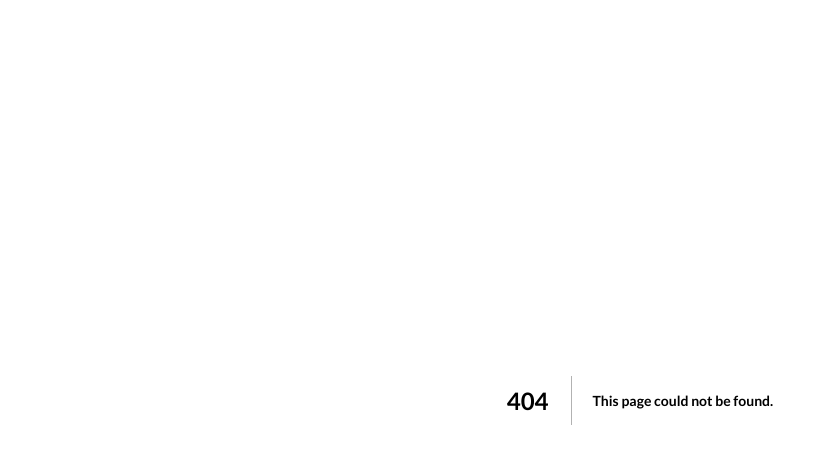
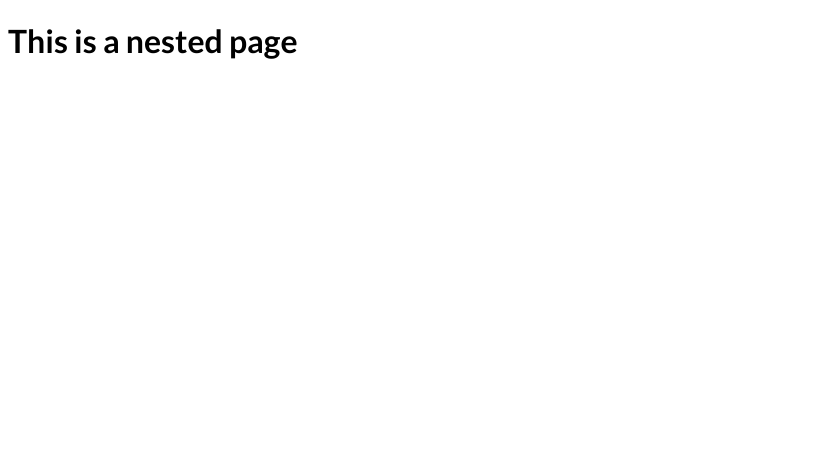
Before and after one commit to wozza0212/next-js-react-course, a Next.js app in the folder project1/: page /nested-pages/nested-page in a window 1280 px wide. Before the commit this address had no page. Shown: the top 450 px of the page, without its empty margins (0-828 px from the left). Built offline with nearby package versions, Linux system fonts and the light colour scheme.

Commit message:
dynamic pages

```diff
--- /dev/null
+++ b/project1/pages/nested-pages/nested-page.js
@@ -0,0 +1,8 @@
+const nestedPage = () => {
+    return (
+        <div>
+            <h1>This is a nested page</h1>
+        </div>
+    )
+}
+export default nestedPage;
```
Also changed, not shown: project1/pages/about.js (added, +9 -0 lines), project1/pages/squareBracketPage/index.js (added).
